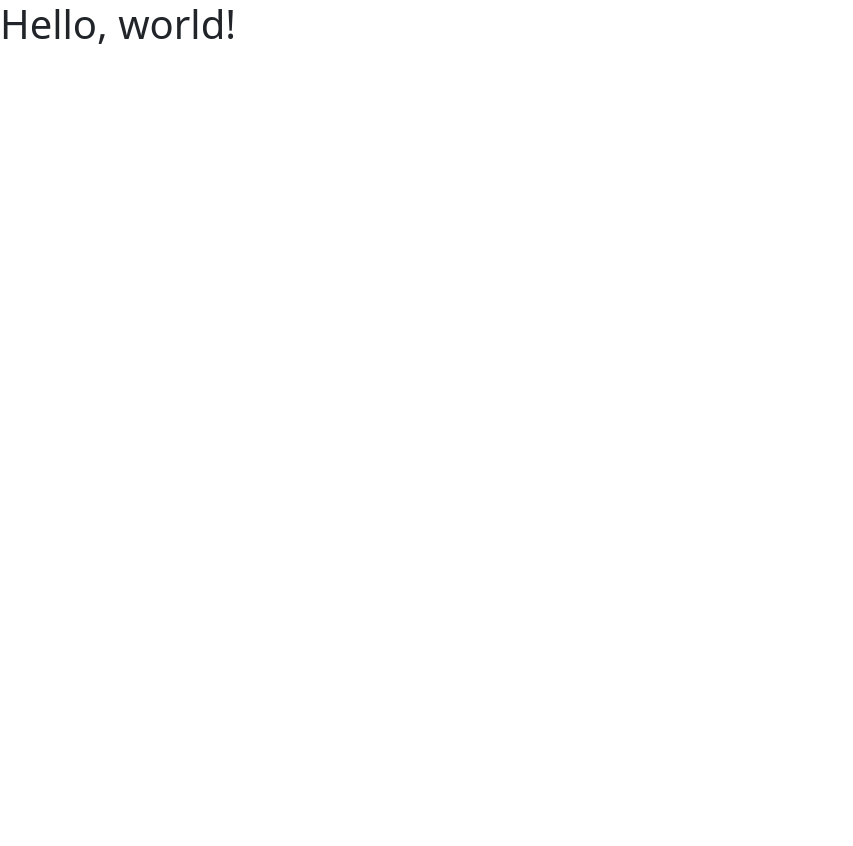
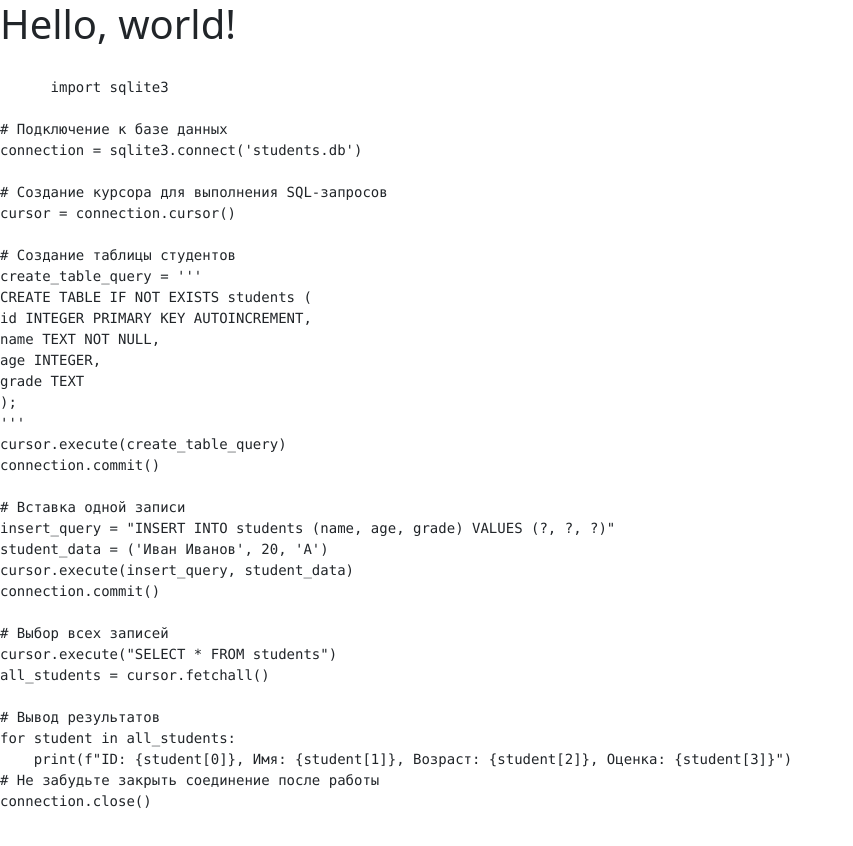
Before and after one commit to LyaminaKsenia/LyaminaKsenia.github.io, a plain HTML site: page index.html in a window 1280 px wide. Shown: the whole page, without its empty margins (0-853 px from the left). Before the commit the page ends 800 px from the top, so only its background shows below. Drawn offline with nearby package versions, Linux system fonts and the light colour scheme.

Commit message:
Update index.html
14.10 python

```diff
--- a/index.html
+++ b/index.html
@@ -8,6 +8,44 @@
   </head>
   <body>
     <h1>Hello, world!</h1>
+    <pre><code>
+      import sqlite3
+
+# Подключение к базе данных
+connection = sqlite3.connect('students.db')
+
+# Создание курсора для выполнения SQL-запросов
+cursor = connection.cursor()
+
+# Создание таблицы студентов
+create_table_query = '''
+CREATE TABLE IF NOT EXISTS students (
+id INTEGER PRIMARY KEY AUTOINCREMENT,
+name TEXT NOT NULL,
+age INTEGER,
+grade TEXT
+);
+'''
+cursor.execute(create_table_query)
+connection.commit()
+
+# Вставка одной записи
+insert_query = "INSERT INTO students (name, age, grade) VALUES (?, ?, ?)"
+student_data = ('Иван Иванов', 20, 'A')
+cursor.execute(insert_query, student_data)
+connection.commit()
+
+# Выбор всех записей
+cursor.execute("SELECT * FROM students")
+all_students = cursor.fetchall()
+
+# Вывод результатов
+for student in all_students:
+    print(f"ID: {student[0]}, Имя: {student[1]}, Возраст: {student[2]}, Оценка: {student[3]}")
+# Не забудьте закрыть соединение после работы
+connection.close()
+
+</code></pre>
     <script src="https://cdn.jsdelivr.net/npm/bootstrap@5.3.8/dist/js/bootstrap.bundle.min.js" integrity="sha384-FKyoEForCGlyvwx9Hj09JcYn3nv7wiPVlz7YYwJrWVcXK/BmnVDxM+D2scQbITxI" crossorigin="anonymous"></script>
   </body>
 </html>
```
